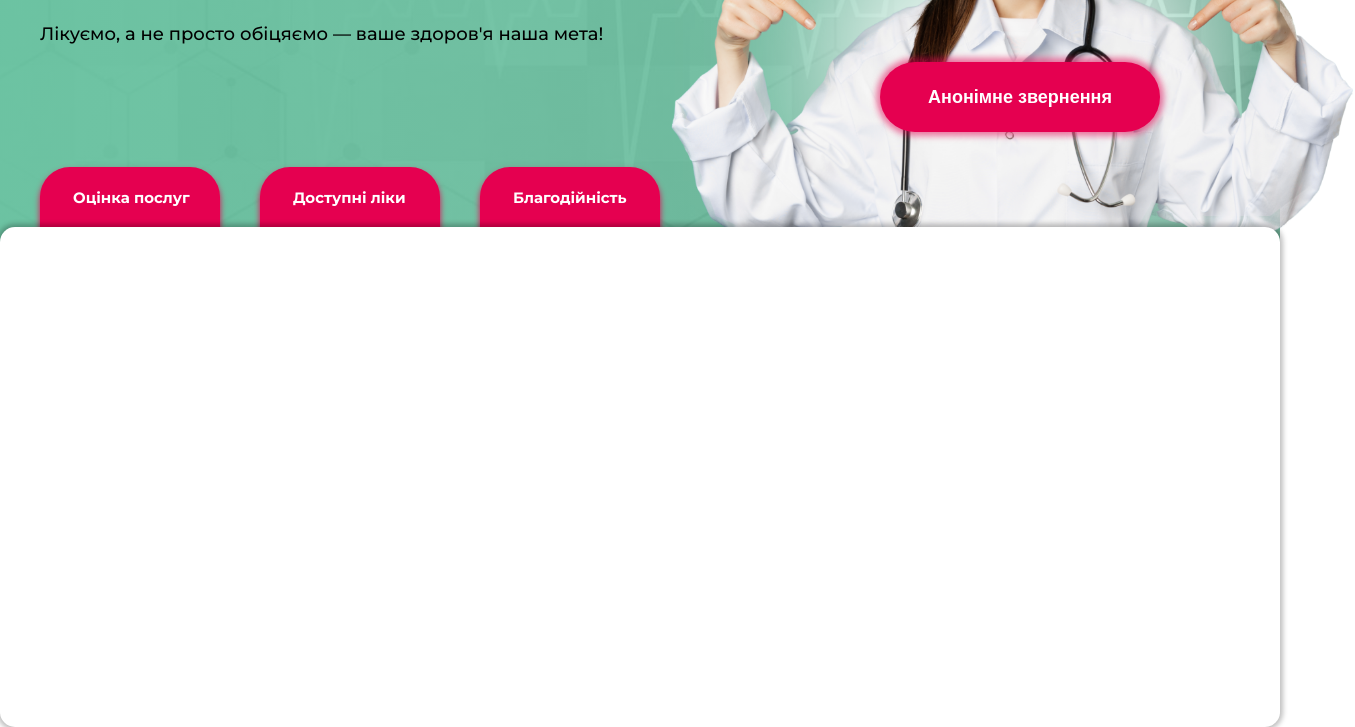
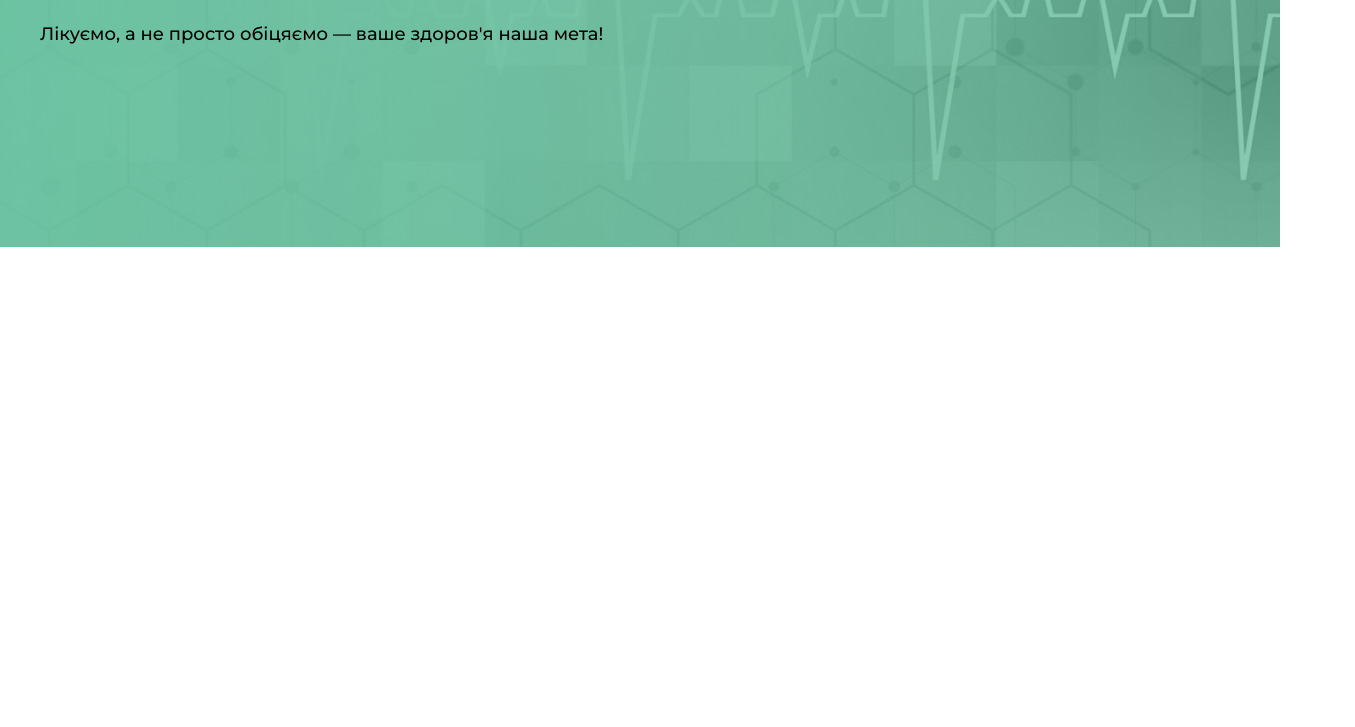
Before and after one commit to ievgen275/Hospital_project, a plain HTML site: page index.html in a window 1280 px wide. Shown: the part 303-1030 px from the top of the page, 1355 px wide, since content can reach past the window. After the commit the page ends 800 px from the top, so only its background shows below. Drawn offline with Linux system fonts and the light colour scheme.

Commit message:
start again

```diff
--- a/assets/css/style.css
+++ b/assets/css/style.css
@@ -127,129 +127,3 @@ body {
    font-weight: 500;
    line-height: 20px;
 }
-
-.doctor_picg {
-   display: flex;
-   width: auto;
-   height: 470px;
-   flex-shrink: 0;
-
-   margin-top: -355px;
-   margin-left: 630px;
-}
-
-.ellipse-container {
-   display: flex;
-   position: absolute;
-   margin-top: -306px;
-   margin-left: 800px;
-   z-index: -1;
-
-   width: 350px;
-   height: 240px;
-   background-color: #fff;
-   fill: #FFF;
-   filter: blur(75px);
- }
-
- .button_anonim {
-   position: relative;
-   margin-left: 840px;
-
-   width: 280px;
-   height: 70px;
-   flex-shrink: 0;
-
-   border-radius: 40px;
-   background: #E50050;
-   box-shadow: 0px 0px 6px 4px rgba(229, 0, 80, 0.52);
-   border: 0;
-
-   color:#fff;
-   font-size: 18px;
-   font-style: normal;
-   font-weight: 700;
-   line-height: normal;
- }
-
-/* Flyer */
-.flyer_1 {
-   position: absolute;
-   margin-top: -80px;
-
-   padding-left: 33px;
-   padding-top: 6px;
-
-   width: 180px;
-   height: 100px;
-   flex-shrink: 0;
-
-   border-radius: 30px;
-   background: #E50050;
-   box-shadow: 0px 4px 6px 0px #E50050;
-
-   color: #FFF;
-   font-size: 15px;
-   font-style: normal;
-   font-weight: 700;
-   line-height: normal;
-}
-
-.flyer_2 {
-   position: absolute;
-   margin-top: -80px;
-   margin-left: 220px;
-
-   padding-left: 33px;
-   padding-top: 6px;
-
-   width: 180px;
-   height: 100px;
-   flex-shrink: 0;
-
-   border-radius: 30px;
-   background: #E50050;
-   box-shadow: 0px 4px 6px 0px #E50050;
-
-   color: #FFF;
-   font-size: 15px;
-   font-style: normal;
-   font-weight: 700;
-   line-height: normal;
-}
-
-.flyer_3 {
-   position: absolute;
-   margin-top: -80px;
-   margin-left: 440px;
-
-   padding-left: 33px;
-   padding-top: 6px;
-
-   width: 180px;
-   height: 100px;
-   flex-shrink: 0;
-
-   border-radius: 30px;
-   background: #E50050;
-   box-shadow: 0px 4px 6px 0px #E50050;
-
-   color: #FFF;
-   font-size: 15px;
-   font-style: normal;
-   font-weight: 700;
-   line-height: normal;
-}
-
-/* News */
-.section_news {
-   width: 100%;
-   height: 500px;
-   flex-shrink: 0;
-
-   border-radius: 15px;
-   background: #FFF;
-   box-shadow: 0px 0px 5px 3px rgba(0, 0, 0, 0.25);
-
-   margin-top: 470px;
-}
--- a/index.html
+++ b/index.html
@@ -33,36 +33,9 @@
          <div class="container">
                <h1 class="title">Лікарня інтенсивного лікування</h1>
                <h3 class="subtitle">Лікуємо, а не просто обіцяємо — ваше здоров'я наша мета!</h3>
-               <a href="#">
-                  <button class="button_anonim">Анонімне звернення</button>
-               </a>
-               <img src="/assets/img/smiling-doctor.png" alt="" class="doctor_picg">
-               <div class="ellipse-container"></div>
-               <a href="#">
-                  <div class="flyer_1">
-                     <p>Оцінка послуг</p>
-                  </div>
-               </a>
-
-               <a href="#">
-                  <div class="flyer_2">
-                     <p>Доступні ліки</p>
-                  </div>
-               </a>
-
-               <a href="#">
-                  <div class="flyer_3">
-                     <p>Благодійність</p>
-                  </div>
-               </a>
          </div>
       </div>
       <img src="/assets/img/bg.jpg" alt="" class="background_img">
    </section>
-
-   <!-- News -->
-   <section class="section_news">
-
-   </section>
 </body>
 </html>
```
